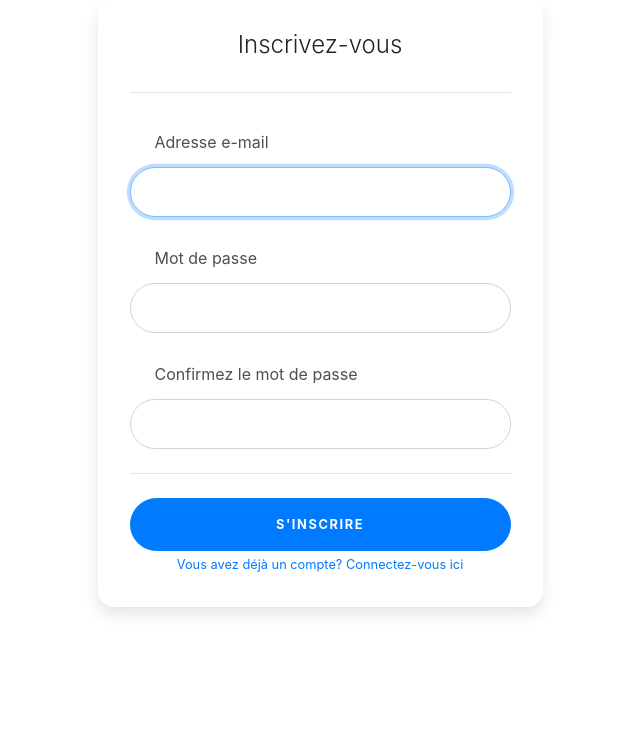
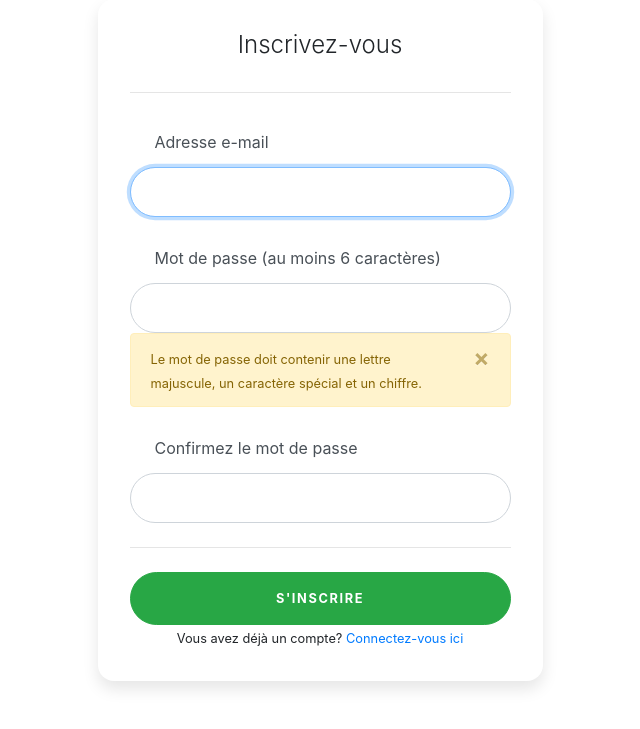
Before and after one commit to Anjuide/InstaDog, a PHP site: page /inscription.php in a window 1280 px wide. Shown: the part 107-836 px from the top of the page, without its empty margins (320-960 px from the left). Before the commit the page ends 722 px from the top, so only its background shows below. Run offline with PHP 8.4, Linux system fonts and the light colour scheme; some libraries are stand-ins or nearby versions.

Commit message:
Mot de passe dur

```diff
--- a/inscription.php
+++ b/inscription.php
@@ -1,9 +1,14 @@
 <?php
-$title = "Profil de l'utilisateur";
+// SE CONNECTER A LA BASE DE DONNEES
+require("classes/Connexion.php");
+// ON DEMARRE LA SESSION AVANT D'ECRIRE DU CODE HTML
+session_start();
+// DEMARRER UN NOUVEL OBJET DE CONNEXION
+$appli = new Connexion();
+// TITRE DE LA PAGE
+$title = "Profil utilisateur";
+// INCLURE LE HEADER
 include "header.php";
-require('config.php');
-//include ('login.php');
-//$appli  = new Connexion();
 
 ?>
 <div class="container">
@@ -13,131 +18,59 @@ require('config.php');
         <div class="card-body">
           <h5 class="card-title text-center">Inscrivez-vous</h5>
           <hr class="my-4">
-            <form method="post" action="login.php" class="form-signin">
-
+          <form class="form-signin needs-validation" action="" method="post" enctype="multipart/form-data" novalidate >
+            <?php include "inscription-form.php";?>
             <div class="form-label-group">
               <label for="inputEmail">Adresse e-mail</label>
-                <input type="email" name="email" id="inputEmail" class="form-control" placeholder="Adresse e-mail" required autofocus>
+              <input type="email" id="inputEmail" name="email" class="form-control" placeholder="Adresse e-mail" required autofocus>
+              <div class="invalid-feedback">
+                <div class="alert alert-warning alert-dismissible fade show" role="alert">
+                  <strong>Email!</strong> non valide.
+                  <button type="button" class="close" data-dismiss="alert" aria-label="Close">
+                    <span aria-hidden="true">&times;</span>
+                  </button>
+                </div>
+              </div>
             </div>
 
             <div class="form-label-group">
-                <label for="inputPassword">Mot de passe</label>
-                <input type="password" name="password_1" id="inputPassword" class="form-control" placeholder="Mot de passe" required>
+              <label for="inputPassword">Mot de passe (au moins 6 caractères)</label>
+              <input type="password" id="inputPassword" name="password" minlength=6 class="form-control" pattern="(?=.*\d)(?=.*[A-Z])(?=.*[~`!@#$%^&*()\-_+={};:\[\]\?\.\\/,]).{6,}" title="Le mot de passe doit contenir une lettre majuscule, un caractère spécial et un chiffre." placeholder="Mot de passe" required onchange="checkPassword()">
+              <div class="invalid-feedback">
+                <div class="alert alert-warning alert-dismissible fade show" role="alert">
+                  <strong>Mot de passe!</strong> non valide.
+                  <button type="button" class="close" data-dismiss="alert" aria-label="Close">
+                    <span aria-hidden="true">&times;</span>
+                  </button>
+                </div>
+              </div>
+              <div class="alert alert-warning alert-dismissible fade show" role="alert">
+                <small>Le mot de passe doit contenir une lettre majuscule, un caractère spécial et un chiffre.</small>
+                <button type="button" class="close" data-dismiss="alert" aria-label="Close">
+                  <span aria-hidden="true">&times;</span>
+                </button>
+              </div>
             </div>
 
             <div class="form-label-group">
               <label for="inputPasswordConfirm">Confirmez le mot de passe</label>
-                <input type="password" name="password_2" id="inputPasswordConfirm" class="form-control" placeholder="Confirmez le mot de passe" required>
+              <input type="password" id="inputPasswordConfirm" name="password-repeat" minlength=5 class="form-control" pattern="(?=.*\d)(?=.*[A-Z])(?=.*[~`!@#$%^&*()\-_+={};:\[\]\?\.\\/,]).{6,}" title="Veuillez saisir le même mot de passe" placeholder="Confirmez le mot de passe" required onkeyup="checkPassword()">
             </div>
             <hr class="my-4">
 
-              <button class="btn btn-lg btn-primary btn-block text-uppercase" name="reg_user" type="submit">S'inscrire</button>
+            <button class="btn btn-lg btn-success btn-block text-uppercase" name="inscription" type="submit">S'inscrire</button>
               <div class="text-center">
-                  <a class="small" href="connexion.php">Vous avez déjà un compte? Connectez-vous ici</a>
+                <span class="small">Vous avez déjà un compte? </span>
+                <a class="small" href="connexion.php">Connectez-vous ici</a>
               </div>
-              <!-- <hr class="my-4">
-              <button class="btn btn-lg btn-google btn-block text-uppercase" type="submit"><i class="fab fa-google mr-2"></i> Continuer avec Google</button>
-              <button class="btn btn-lg btn-facebook btn-block text-uppercase" type="submit"><i class="fab fa-facebook-f mr-2"></i> Continuer avec Facebook</button> -->
           </form>
+
         </div>
       </div>
     </div>
   </div>
 </div>
-
-  <?php
-
-$appli       = new Connexion();
-
-session_start();
-
-// initializing variables
-
-
-$email    = "";
-
-$errors = array();
-
-if (isset($_POST['reg_user'])) {
-
-  // receive all input values from the form
-
-
-  $email =  ($_POST['email']);
-
-  $password_1 =  ($_POST['password_1']);
-
-  $password_2 =  ($_POST['password_2']);
-
-
-  // form validation: ensure that the form is correctly filled ...
-  // by adding (array_push()) corresponding error unto $errors array
-
-
-  if (empty($email)) { array_push($errors, "Email is required"); }
-
-  if (empty($password_1)) { array_push($errors, "Password is required"); }
-
-  if ($password_1 != $password_2) {array_push($errors, "The two passwords do not match");}
-
-  // first check the database to make sure
-  // a user does not already exist with the same username and/or email
-
-  $user = $appli->checkUserIsExist($email);
-
-  if ($user) { // if user exists
-
-      array_push($errors, "email already exists");
-
-
-      var_dump($user);
-
-
-  }
-  // Finally, register user if there are no errors in the form
-
-  if (count($errors) == 0) {
-
-  	$pwd = password_hash($password_1, PASSWORD_DEFAULT); //encrypt the password before saving in the database
-    $appli->insertUser($email, $pwd);
-
-    $id = $appli->getLastId();
-
-    $appli->insertLastConnectionDateToUser($id);
-
-    $_SESSION['username'] = $email;
-
-    $_SESSION['userId'] = $id;
-
-    $_SESSION['success'] = "You are now logged in";
-
-    echo 'You are now logged in';
-
-    echo "</br>" . "</br>";
-
-    echo $id;
-
-  //echo "<script> window.location.href =\"inscription.php\"</script>";
-
-  } else {
-
-    echo 'there are  errors';
-
-   // echo "<script> window.location.href =\"inscription.php\"</script>";
-
-  }
-
-
-
-
-
-
-}
-
-  ?>
-
-
-
+<!-- INCLURE LE FOOTER -->
 <?php
 include "footer.php"
 ?>
```
Lines whose indentation alone changed are shown as unchanged.
